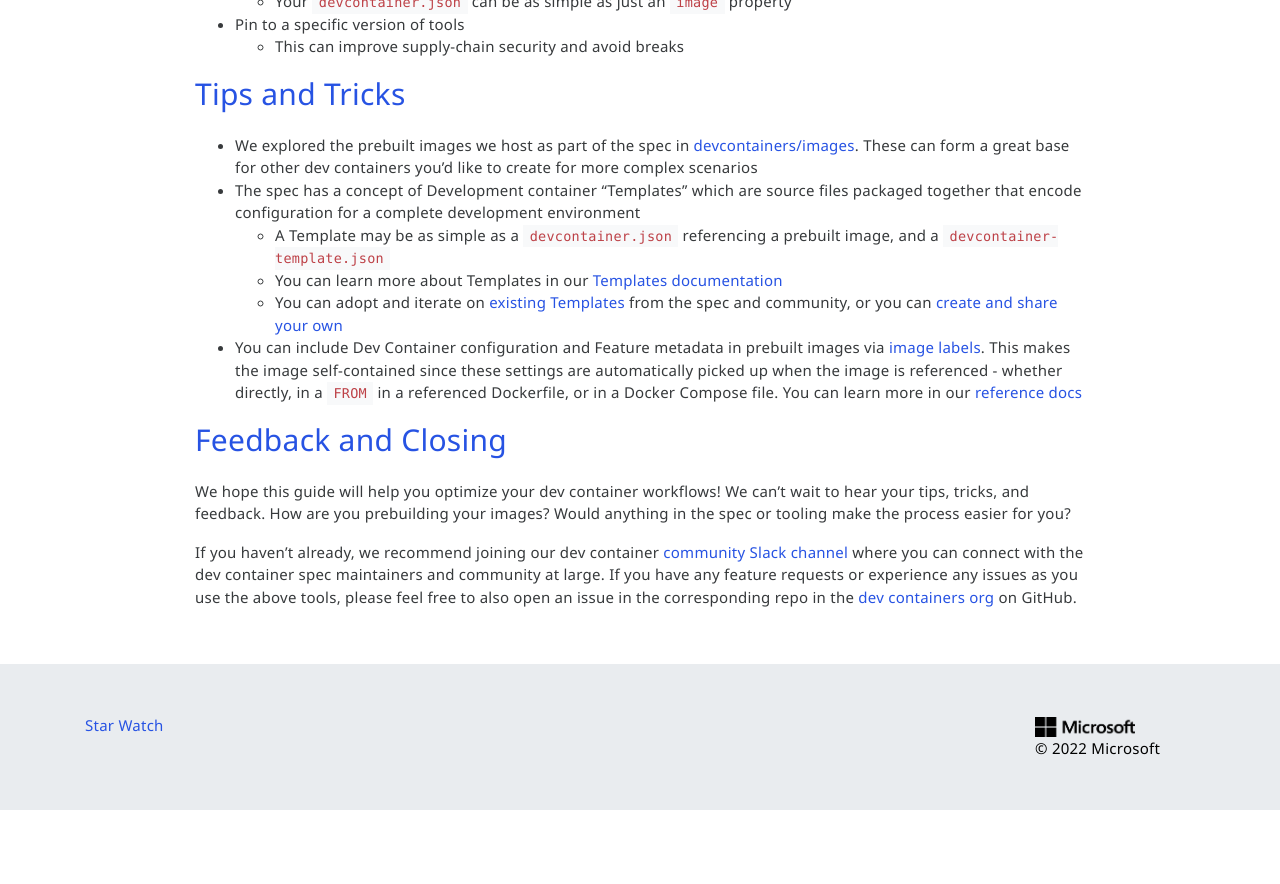
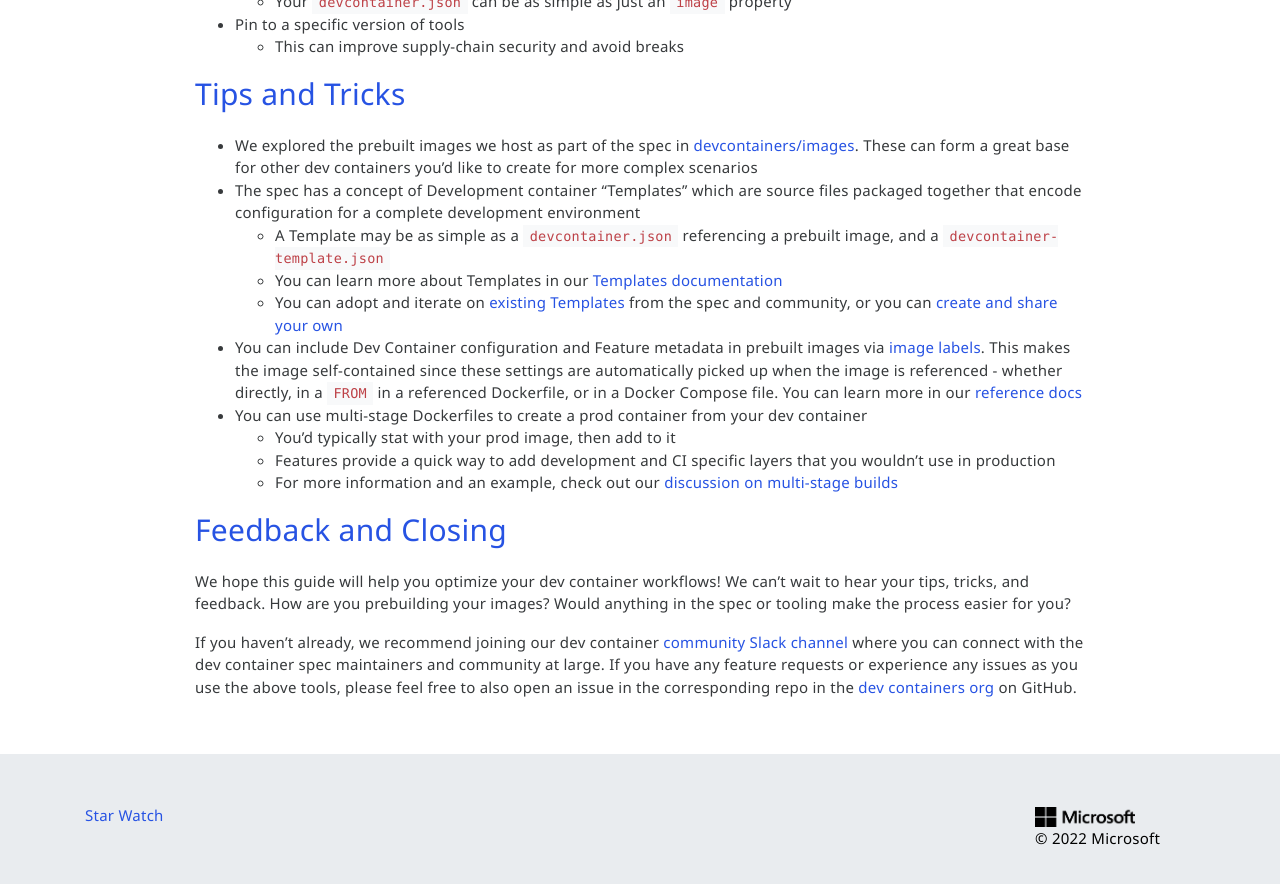
Before and after one commit to devcontainers/devcontainers.github.io, a Jekyll site: the page built from _posts/2023-08-22-prebuild.md, in a window 1280 px wide and 900 px high, scrolled down 3267 px. Shown: the top 884 px of the window. Built offline with Jekyll 4.4.1, drawn with Linux system fonts in a browser that asks for light colours; nearby versions of some CDN libraries; comment, search, counter and statistics services are not loaded; before the commit the page ends 4077 px from its top, so only the background shows below that.

Commit message:
Feedback

```diff
--- a/_posts/2023-08-22-prebuild.md
+++ b/_posts/2023-08-22-prebuild.md
@@ -126,6 +126,10 @@ There are a variety of benefits (some of which we've already explored) to creati
      * You can learn more about Templates in our [Templates documentation](../_implementors/templates.md)
      * You can adopt and iterate on [existing Templates](../templates.html) from the spec and community, or you can [create and share your own](../_implementors/templates-distribution.md)
 * You can include Dev Container configuration and Feature metadata in prebuilt images via [image labels](https://docs.docker.com/config/labels-custom-metadata/). This makes the image self-contained since these settings are automatically picked up when the image is referenced - whether directly, in a `FROM` in a referenced Dockerfile, or in a Docker Compose file. You can learn more in our [reference docs](/_implementors/reference.md#metadata-in-image-labels)
+* You can use multi-stage Dockerfiles to create a prod container from your dev container
+     * You'd typically stat with your prod image, then add to it
+     * Features provide a quick way to add development and CI specific layers that you wouldn't use in production
+     * For more information and an example, check out our [discussion on multi-stage builds](https://github.com/orgs/devcontainers/discussions/4#discussioncomment-4152158)
 
 ## <a href="#feedback" name="feedback" class="anchor"> Feedback and Closing </a>
 
```
